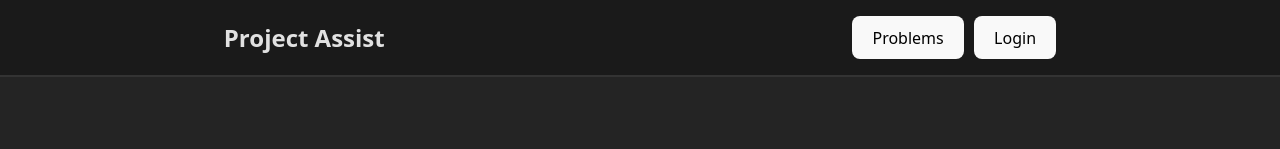
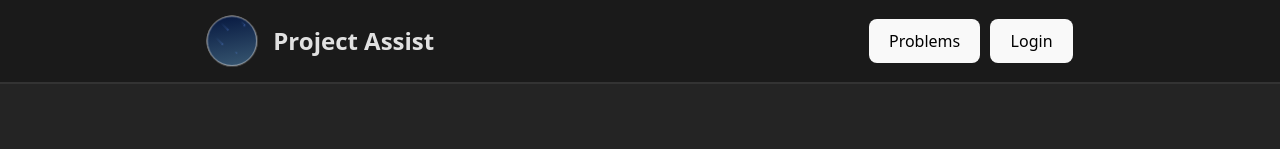
Before and after one commit to IbrahimF1/PerScholas-Capstone-Frontend, a React (Vite) app: page /problems in a window 1280 px wide. Shown: the top 149 px of the page. Built offline with nearby package versions, Linux system fonts and the light colour scheme; no server answers.

Commit message:
Created and added Shooting Star logo to Nav Bar

```diff
--- a/src/components/NavBar.css
+++ b/src/components/NavBar.css
@@ -2,6 +2,13 @@
   display: flex;
   align-items: center;
   gap: 1.25rem;
+}
+
+/* Added to structure Logo + Text */
+.navbar-brand {
+  display: flex;
+  align-items: center;
+  gap: 1rem;
 }
 
 .navbar h2 {
--- a/src/components/NavBar.jsx
+++ b/src/components/NavBar.jsx
@@ -2,6 +2,7 @@ import { useContext } from "react";
 import { NavLink, useNavigate } from "react-router-dom";
 import axios from "axios";
 import { AuthContext } from "../context/AuthContext.jsx";
+import ShootingStarsLogo from "./ShootingStarsLogo.jsx";
 import "./NavBar.css";
 
 export default function NavBar() {
@@ -21,7 +22,10 @@ export default function NavBar() {
 
   return (
     <nav className="navbar">
-      <h2>Project Assist</h2>
+      <div className="navbar-brand">
+        <ShootingStarsLogo />
+        <h2>Project Assist</h2>
+      </div>
       <div className="navbar-buttons">
         <NavLink to="/problems"><button className="navbar-button">Problems</button></NavLink>
         {user ? (
--- /dev/null
+++ b/src/components/ShootingStarsLogo.css
@@ -0,0 +1,140 @@
+.shooting-stars-logo {
+  width: 50px;
+  height: 50px;
+  position: relative;
+  display: flex;
+  align-items: center;
+  justify-content: center;
+  flex-shrink: 0;
+}
+
+.logo-scaler {
+  width: 500px;
+  height: 500px;
+  transform: scale(0.1);
+  position: absolute;
+  box-sizing: border-box;
+}
+
+.logo-scaler * {
+  box-sizing: border-box;
+}
+
+.logo-scaler .sky-container {
+  width: 100%;
+  height: 100%;
+  background: linear-gradient(125deg, #00103a 0%, #3e5f77 100%);
+  clip-path: circle(50% at 50% 50%);
+  border-radius: 50%;
+  transform: rotateZ(45deg);
+  position: absolute;
+  top: 0;
+  left: 0;
+}
+
+.logo-scaler .border {
+  width: 100%;
+  height: 100%;
+  position: absolute;
+  top: 0;
+  left: 0;
+  border: 5px solid #fff;
+  border-radius: 50%;
+  box-shadow: 0 0 3px 2px #d6d6d6;
+  z-index: 100;
+}
+
+.logo-scaler .star {
+  position: absolute;
+  top: 50%;
+  left: 50%;
+  height: 2px;
+  background: linear-gradient(-45deg, #5f91ff, rgba(0, 0, 255, 0));
+  filter: drop-shadow(0 0 6px #699bff);
+  animation: ss-tail 3000ms ease-in-out infinite, ss-shooting 3000ms ease-in-out infinite;
+}
+
+.logo-scaler .star::before,
+.logo-scaler .star::after {
+  position: absolute;
+  content: '';
+  top: calc(50% - 1px);
+  right: 0;
+  height: 2px;
+  background: linear-gradient(-45deg, rgba(0, 0, 255, 0), #5f91ff, rgba(0, 0, 255, 0));
+  border-radius: 100%;
+  transform: translateX(50%) rotateZ(45deg);
+  animation: ss-shining 3000ms ease-in-out infinite;
+}
+
+.logo-scaler .star::after {
+  transform: translateX(50%) rotateZ(-45deg);
+}
+
+.logo-scaler .star:nth-child(1) {
+  top: calc(50% - 200px);
+  left: calc(50% - 300px);
+  animation-delay: 650ms;
+}
+.logo-scaler .star:nth-child(1)::before,
+.logo-scaler .star:nth-child(1)::after {
+  animation-delay: 650ms;
+}
+
+.logo-scaler .star:nth-child(2) {
+  top: calc(50% - -50px);
+  left: calc(50% - 190px);
+  animation-delay: 150ms;
+}
+.logo-scaler .star:nth-child(2)::before,
+.logo-scaler .star:nth-child(2)::after {
+  animation-delay: 150ms;
+}
+
+.logo-scaler .star:nth-child(3) {
+  top: calc(50% - -90px);
+  left: calc(50% - 200px);
+  animation-delay: 1600ms;
+}
+.logo-scaler .star:nth-child(3)::before,
+.logo-scaler .star:nth-child(3)::after {
+  animation-delay: 1600ms;
+}
+
+.logo-scaler .star:nth-child(4) {
+  top: calc(50% - 50px);
+  left: calc(50% - 250px);
+  animation-delay: 4700ms;
+}
+.logo-scaler .star:nth-child(4)::before,
+.logo-scaler .star:nth-child(4)::after {
+  animation-delay: 4700ms;
+}
+
+.logo-scaler .star:nth-child(5) {
+  top: calc(50% - -190px);
+  left: calc(50% - 200px);
+  animation-delay: 2100ms;
+}
+.logo-scaler .star:nth-child(5)::before,
+.logo-scaler .star:nth-child(5)::after {
+  animation-delay: 2100ms;
+}
+
+/* Animations */
+@keyframes ss-tail {
+  0% { width: 0; }
+  30% { width: 100px; }
+  100% { width: 0; }
+}
+
+@keyframes ss-shining {
+  0% { width: 0; }
+  50% { width: 30px; }
+  100% { width: 0; }
+}
+
+@keyframes ss-shooting {
+  0% { transform: translateX(0); }
+  100% { transform: translateX(320px); }
+}
--- /dev/null
+++ b/src/components/ShootingStarsLogo.jsx
@@ -0,0 +1,19 @@
+import React from "react";
+import "./ShootingStarsLogo.css";
+
+export default function ShootingStarsLogo() {
+  return (
+    <div className="shooting-stars-logo">
+      <div className="logo-scaler">
+        <div className="sky-container">
+          <div className="star"></div>
+          <div className="star"></div>
+          <div className="star"></div>
+          <div className="star"></div>
+          <div className="star"></div>
+        </div>
+        <div className="border"></div>
+      </div>
+    </div>
+  );
+}
```
Also changed, not shown: src/App.css (line endings or trailing spaces).
